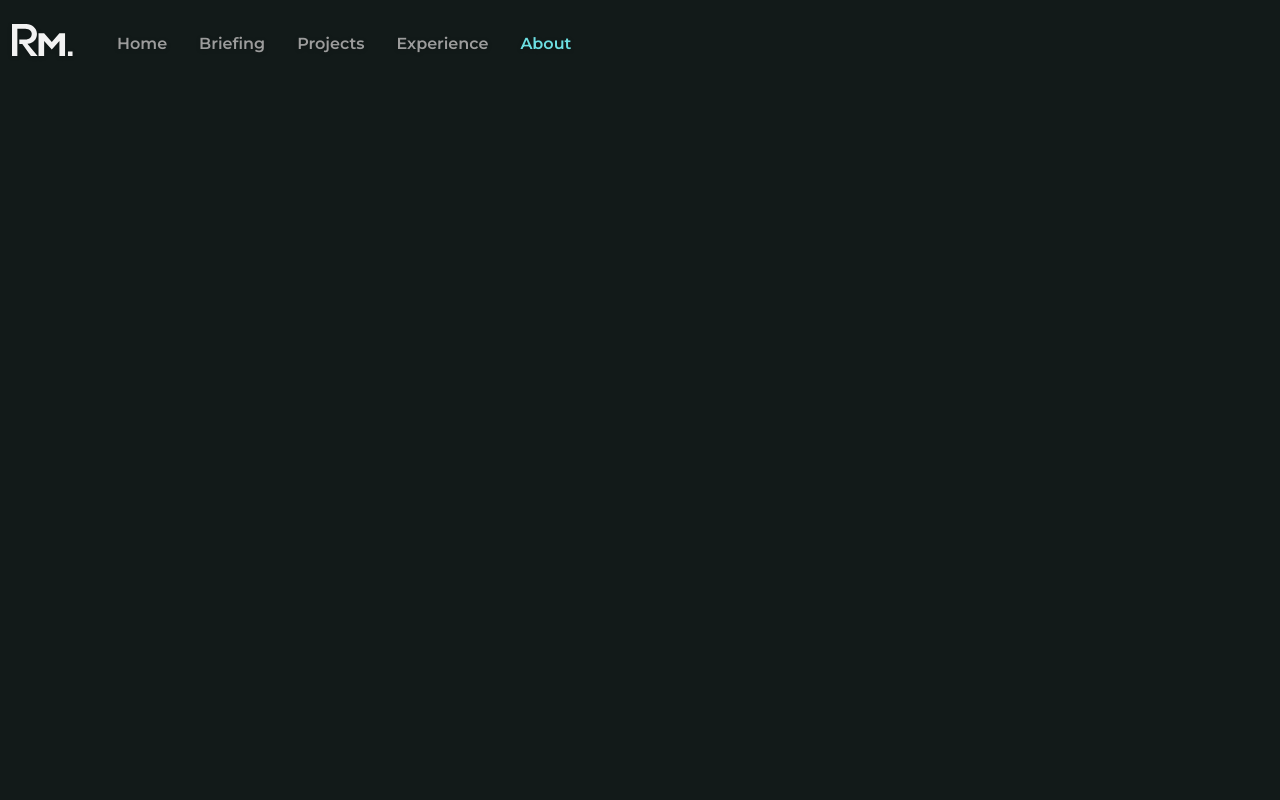
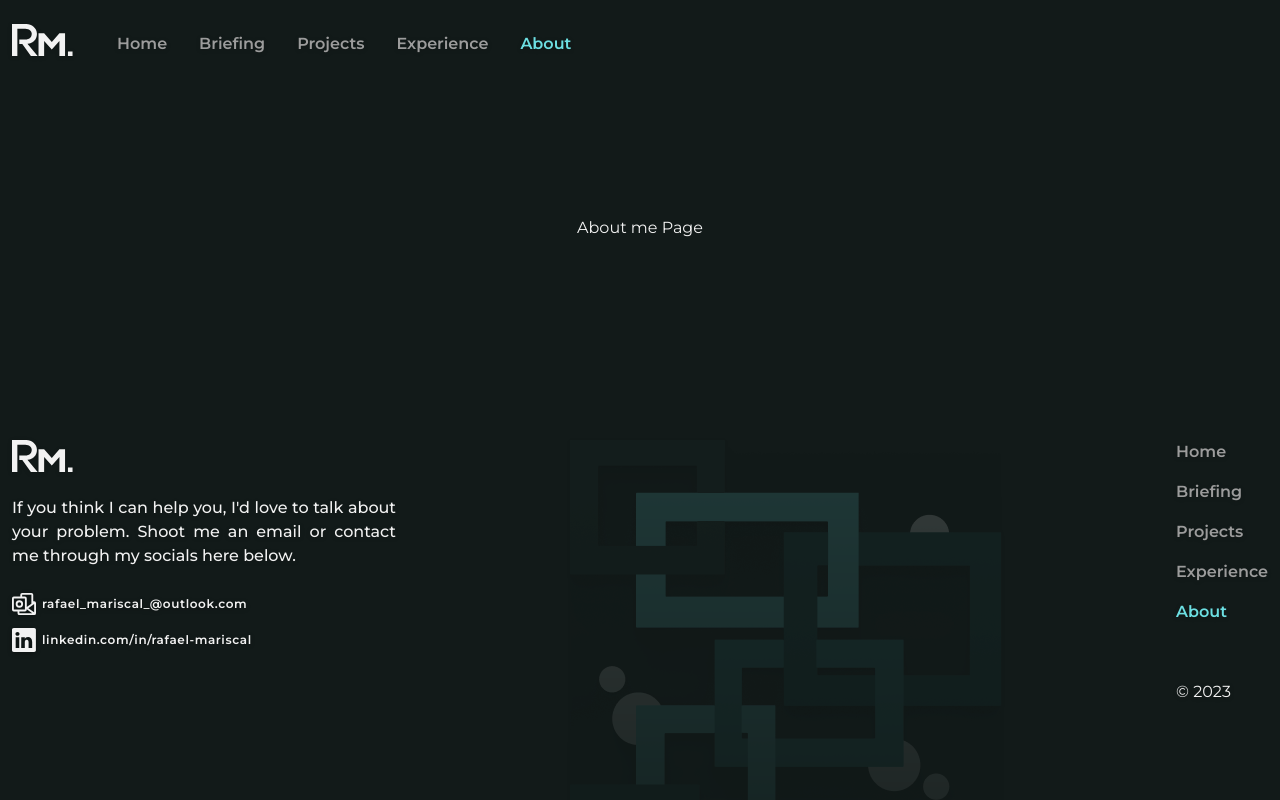
Before and after one commit to RafaelMariscal/portfolio, a Next.js app: page /about in a window 1280 px wide. Built offline with nearby package versions, Linux system fonts and the light colour scheme.

Commit message:
Chore: Pages Layout navigation and footer implemented

```diff
--- a/src/app/about/page.tsx
+++ b/src/app/about/page.tsx
@@ -1,10 +1,8 @@
-import Navigation from '@/components/Navigation'
-
 export default function About() {
   return (
-    <main className="flex min-h-screen flex-col items-center bg-cyan-800 text-gray-100">
-      <div role="container" className="w-full max-w-7xl px-3">
-        <Navigation />
+    <main className="flex flex-col items-center justify-center">
+      <div role="container" className="w-full max-w-7xl px-3" id="top">
+        <h1>About me Page</h1>
       </div>
     </main>
   )
--- a/src/app/layout.tsx
+++ b/src/app/layout.tsx
@@ -1,6 +1,8 @@
 import { ReactNode } from 'react'
 import './globals.css'
 import { Montserrat } from 'next/font/google'
+import Navigation from '@/components/Navigation'
+import Footer from '@/components/Footer'
 
 const montserrat = Montserrat({ subsets: ['latin'] })
 
@@ -13,7 +15,17 @@ export const metadata = {
 export default function RootLayout({ children }: { children: ReactNode }) {
   return (
     <html lang="en">
-      <body className={montserrat.className}>{children}</body>
+      <body
+        className={`
+          flex min-h-screen flex-col items-center justify-between
+          bg-cyan-800 text-gray-100
+          ${montserrat.className}
+        `}
+      >
+        <Navigation />
+        {children}
+        <Footer />
+      </body>
     </html>
   )
 }
--- a/src/app/page.tsx
+++ b/src/app/page.tsx
@@ -1,21 +1,17 @@
-import Footer from '@/components/Footer'
 import Hero from '@/components/Hero'
 import MainSkills from '@/components/MainSkills'
-import Navigation from '@/components/Navigation'
 import Projects from '@/components/Projects'
 import QuickBriefing from '@/components/QuickBriefing'
 
 export default function Home() {
   return (
-    <main className="flex min-h-screen flex-col items-center bg-cyan-800 text-gray-100">
+    <main className="flex flex-col items-center justify-center">
       <div role="container" className="w-full max-w-7xl px-3" id="top">
-        <Navigation />
         <Hero />
         <QuickBriefing />
         <MainSkills />
       </div>
       <Projects />
-      <Footer />
     </main>
   )
 }
--- a/src/components/Navigation/index.tsx
+++ b/src/components/Navigation/index.tsx
@@ -4,7 +4,7 @@ import NavLogo from '@/assets/NavLogo'
 
 export default function Navigation() {
   return (
-    <header className="flex gap-3 py-6 drop-shadow-custom-text">
+    <header className="flex w-full max-w-7xl gap-3 px-3 py-6 drop-shadow-custom-text">
       <Link
         href={'/'}
         className="
```
